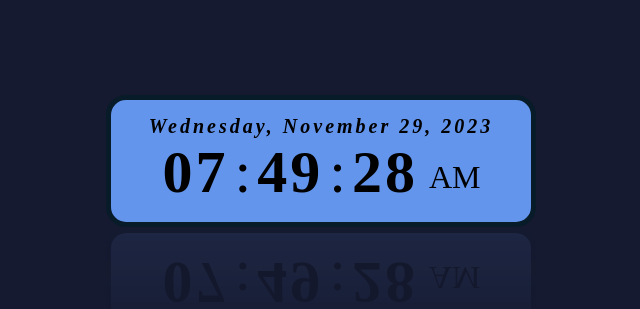
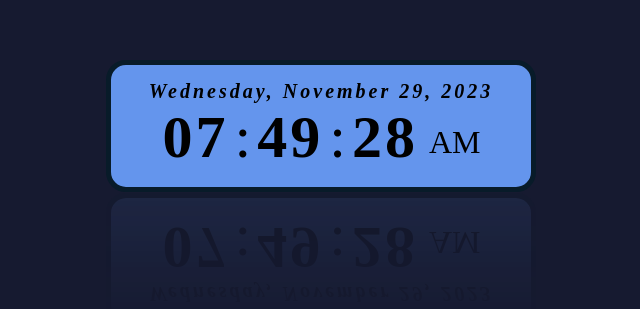
Before and after one commit to dinithimendis/Digital_Clock, a plain HTML site: page src/index.html in a window 1280 px wide. Shown: the part 239-548 px from the top of the page, without its empty margins (319-959 px from the left). Drawn offline with Linux system fonts and the light colour scheme.

Commit message:
finishing

```diff
--- a/src/Style.css
+++ b/src/Style.css
@@ -12,6 +12,7 @@ body {
 }
 
 .digital {
+    margin-top: -70px !important;
     color: #000;
     background: cornflowerblue;
     width: 400px;
```
